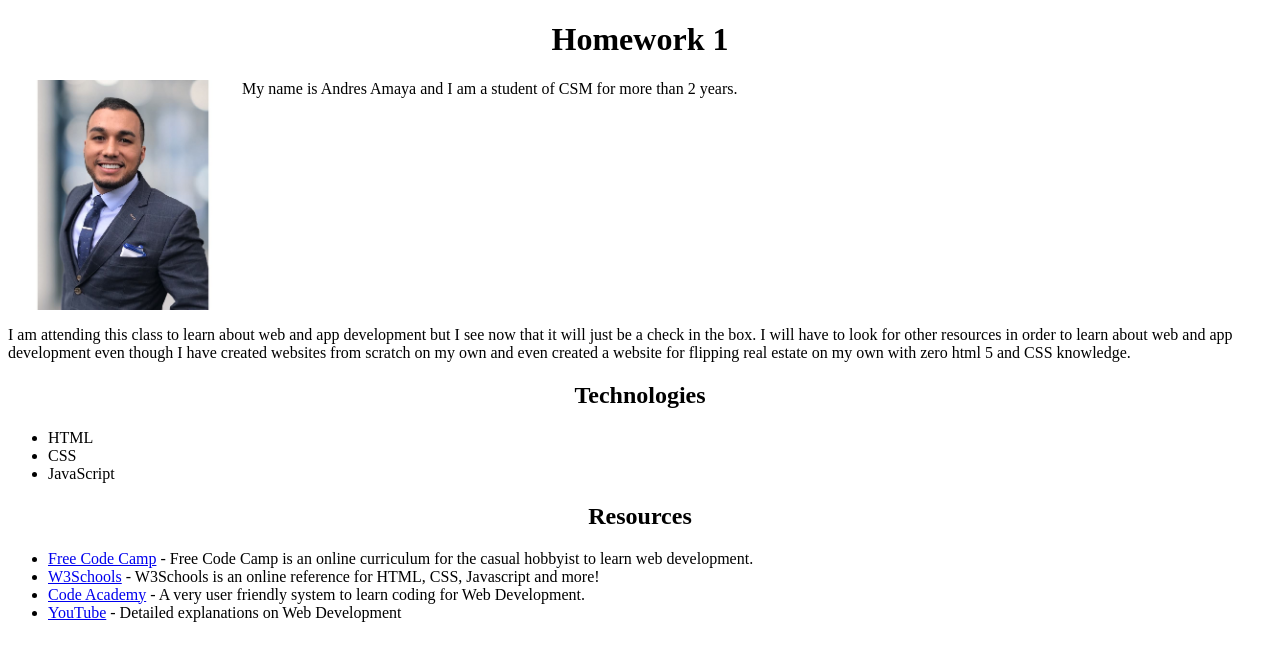
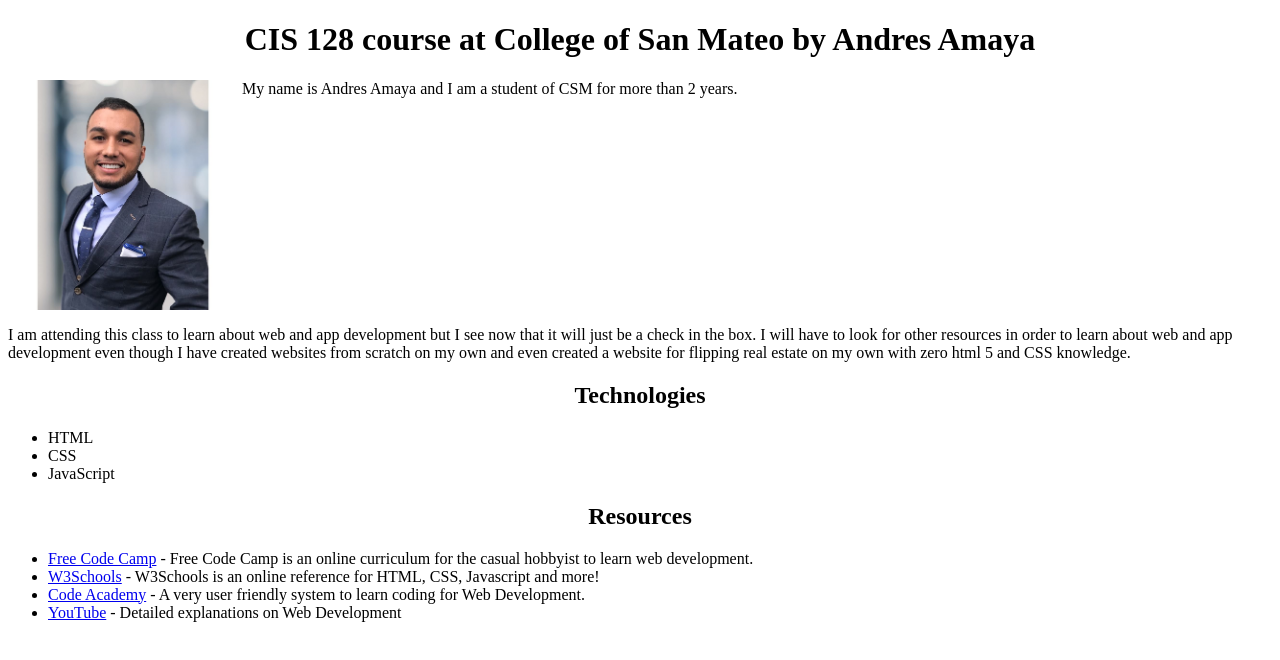
Before and after one commit to andres-amaya/andres-amaya.github.io, a plain HTML site: page index.html in a window 1280 px wide. Drawn offline with Linux system fonts and the light colour scheme.

Commit message:
Update index.html

```diff
--- a/index.html
+++ b/index.html
@@ -8,7 +8,7 @@
 
     <body>
 
-        <h1>Homework 1</h1>
+        <h1>CIS 128 course at College of San Mateo by Andres Amaya</h1>
 
         <p> <img class="aligned" src="andres.jpg" alt="A picture of Andres Amaya in a suit" width="230" height="230"> My name is Andres Amaya and I am a student of CSM for more than 2 years.</p>
 
```
